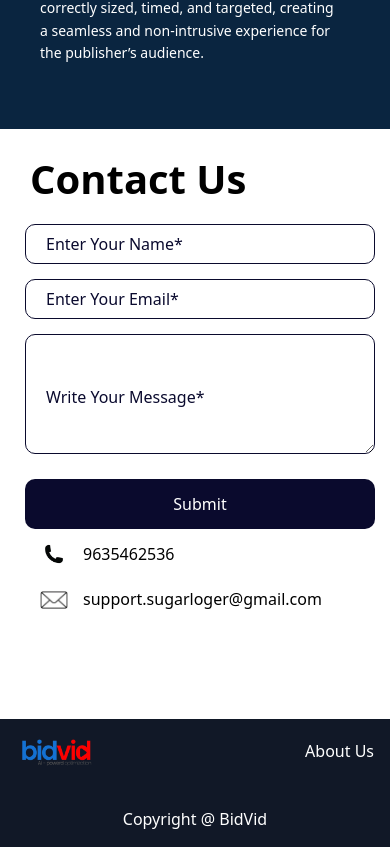
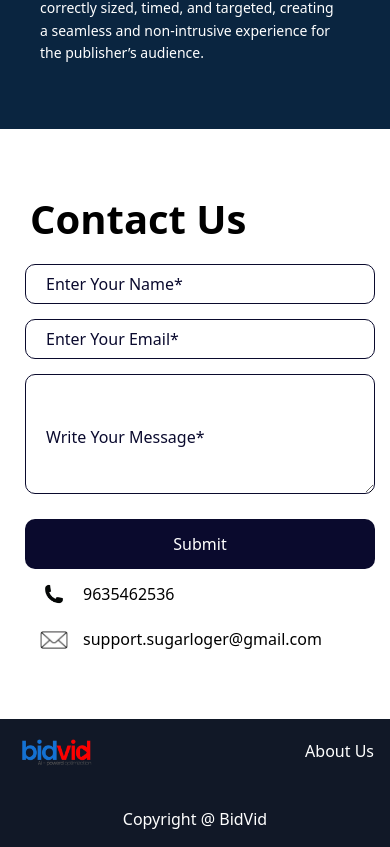
Before and after one commit to itsshivamdwivedi/bidvid-website, a Next.js app: page / in a window 390 px wide. Shown: the part 4362-5209 px from the top of the page. Built offline with nearby package versions, Linux system fonts and the light colour scheme.

Commit message:
Your commit message

```diff
--- a/app/components/ContactForm.css
+++ b/app/components/ContactForm.css
@@ -167,8 +167,9 @@ h1 {
 
     .form {
         margin-right: 0;
-        margin-top: 20px;
+        /* margin-top: 20px;  */
         align-self: flex-start;
         padding-left: 10px;
+        margin-bottom: 40px;
     }
 }
```
Also changed, not shown: 2 other files (tests, documents, lock files or other folders).
